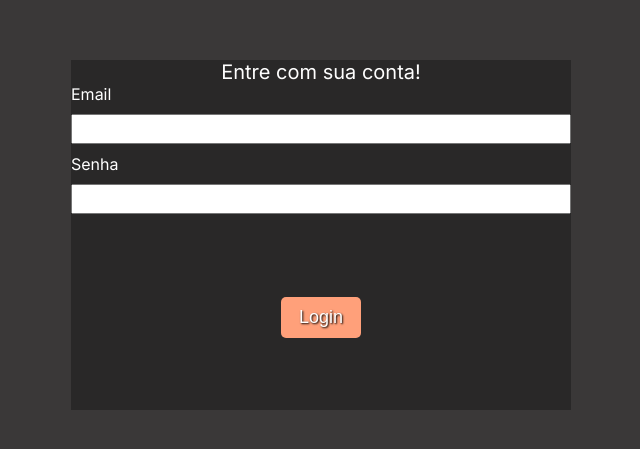
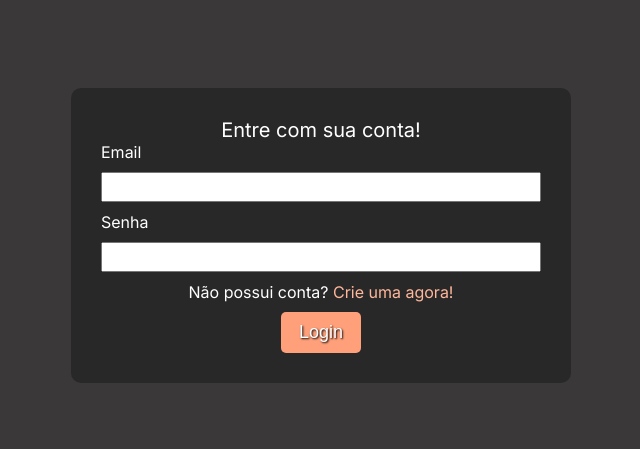
Before and after one commit to alves-victor/text-writer, a Next.js app: page /login in a window 1280 px wide. Shown: the part 165-614 px from the top of the page, without its empty margins (319-959 px from the left). Built offline with nearby package versions, Linux system fonts and the light colour scheme.

Commit message:
ajustes de layout e add de redirect para cadastro

```diff
--- a/src/components/signin/index.tsx
+++ b/src/components/signin/index.tsx
@@ -1,15 +1,17 @@
 import './style.css';
+import Link from 'next/link';
 
 export default function Signin(){
     return(
         <main className='main'>
             <p className='text'>Entre com sua conta!</p>
-            <div className='inputSection'>
+            <section className='inputSection'>
                 <label htmlFor="text">Email</label>
                 <input type="text" name="email" id="email" />
                 <label htmlFor="password">Senha</label>
                 <input type="password" name="password" id="password" />
-            </div>
+            </section>
+            <p className='redirect'>Não possui conta? <Link className='link' href="/register">Crie uma agora!</Link></p>
             <button className='btn'>Login</button>
         </main>
     )
--- a/src/components/signin/style.css
+++ b/src/components/signin/style.css
@@ -1,12 +1,13 @@
 .main{
     width: 500px;
-    height: 350px;
+    padding: 30px;
     margin: auto;
     background-color: var(--content-bg-color);
     display: flex;
     justify-content: center;
     align-items: center;
     flex-direction: column;
+    border-radius: 10px;
 }
 
 .inputSection{
@@ -23,3 +24,7 @@
     height: 30px;
     margin: 10px 0;
 }
+
+.redirect{
+    margin-bottom: 10px;
+}
```
